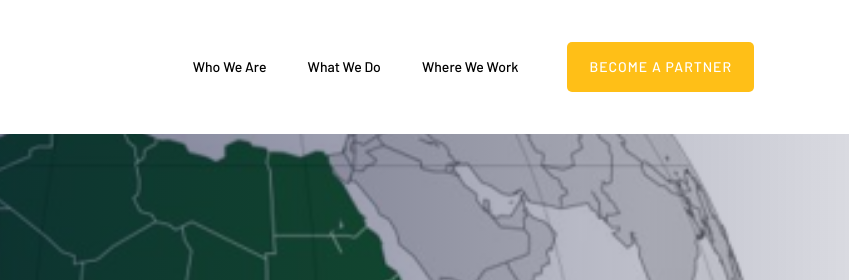
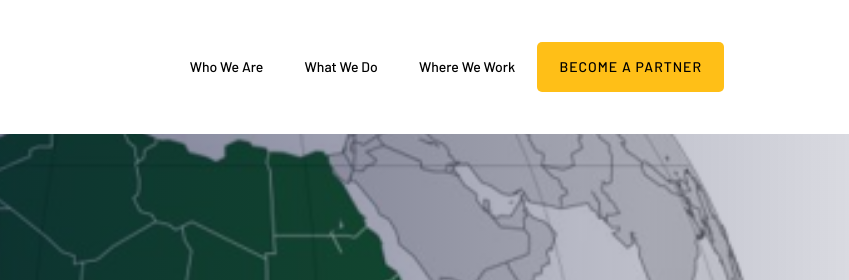
Before and after one commit to SovereignAfricCoin/sac, a plain HTML site: page index.html in a window 1280 px wide. Shown: the top 280 px of the page, 431-1280 px from the left. Drawn offline with Linux system fonts and the light colour scheme.

Commit message:
Add files via upload

```diff
--- a/index.html
+++ b/index.html
@@ -50,7 +50,7 @@
 <a href="index.html" class="small-logo"><img src="assets/img/logo/demologo.png" alt=""></a>
 </div>
 </div>
-<div class="col-xl-8 col-lg-8 col-md-8">
+<div class="col-xl-10 col-lg-10 col-md-10">
 
  <div class="main-menu f-right d-none d-lg-block">
 <nav>
@@ -58,16 +58,38 @@
 <li><a href="index.html#About1" style="color: #000;">Who We Are</a></li>
 <li><a href="index.html#About2" style="color: #000;">What We Do</a></li>
 <li><a href="index.html#About3" style="color: #000;">Where We Work</a></li>
+<button style="background: #ffbf17;
+    -moz-user-select: none;
+    text-transform: uppercase;
+    color: #fff;
+    cursor: pointer;
+    display: inline-block;
+    font-size: 14px;
+    font-weight: 500;
+    letter-spacing: 1px;
+    line-height: 0;
+    margin-bottom: 0;
+    padding: 25px 22px;
+    margin: 10px;
+    cursor: pointer;
+    transition: color .4s linear;
+    position: relative;
+    z-index: 1;
+    border: 0;
+    overflow: hidden;
+    margin: 0;
+    border-radius: 5px;"><a href="#" style="color: #000;">Become A Partner</a></button>
 </ul>
 </nav>
 </div>
 </div>
+<!--
 <div class="col-xl-2 col-lg-2 col-md-3">
 <div class="header-right-btn f-right d-none d-lg-block">
 <a href="#" class="btn">Become A Partner</a>
 </div>
 </div>
-
+-->
 <div class="col-12">
 <div class="mobile_menu d-block d-lg-none"></div>
 </div>
@@ -288,7 +310,7 @@ Pride and Dignity.</p>
 <div class="col-xl-12 ">
 <div class="footer-copy-right">
 <p style="color: #000;">
-Copyright &copy;<script>document.write(new Date().getFullYear());</script> All rights reserved | Sovereign Afric Coin
+Copyright &copy;<script>document.write(new Date().getFullYear());</script> All rights reserved | Sovereign Afric Coin <br></a>
 </p>
 </div>
 </div>
```
